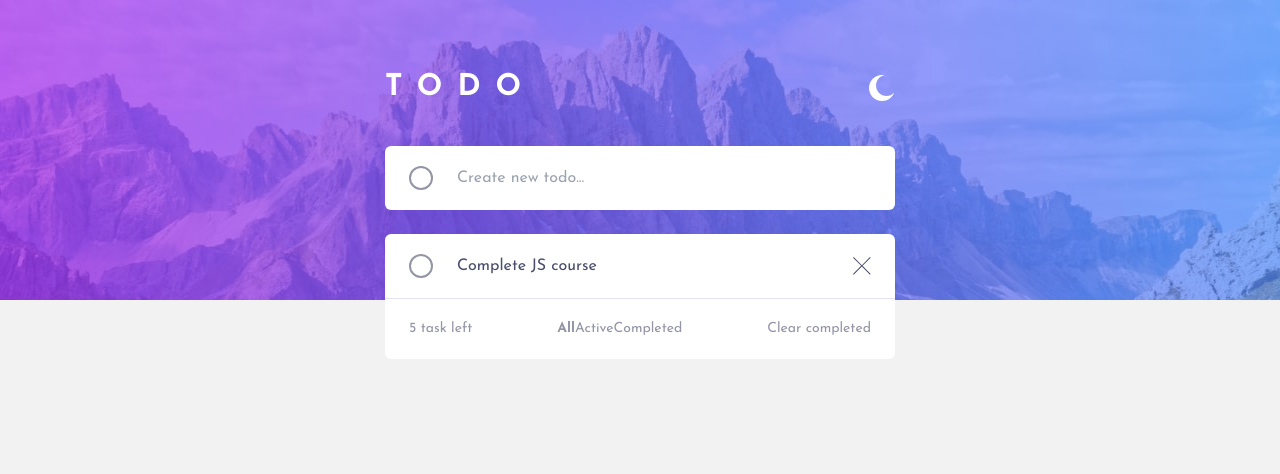
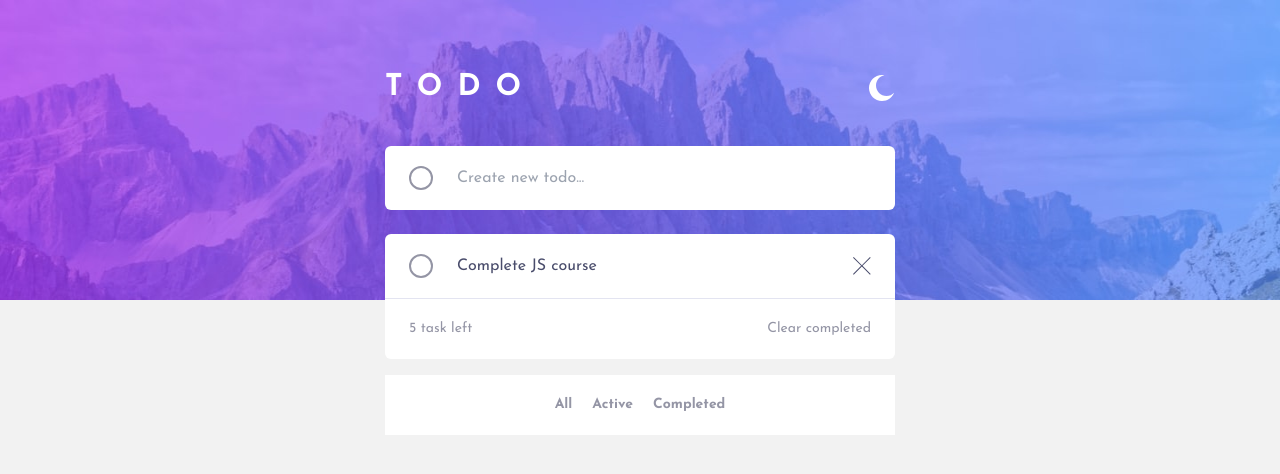
Before and after one commit to webmasterft/FrontEnd-Mentor-React-todo-app, a React (Create React App) app: page / in a window 1280 px wide. Shown: the top 474 px of the page. Built offline with nearby package versions, Linux system fonts and the light colour scheme.

Commit message:
Components

```diff
--- a/src/App.js
+++ b/src/App.js
@@ -1,50 +1,20 @@
 import './App.css';
-import MoonIcon from './components/icons/MoonIcon.jsx';
-import CrossIcon from './components/icons/CrossIcon';
+import Header from './components/Header';
+import TodoList from './components/TodoList';
+import TodoComputed from './components/TodoComputed';
+import TodoCreate from './components/TodoCreate';
+import TodoFilter from './components/TodoFilter';
+
 function App() {
   return (
     <>
       <div className="container mx-auto max-w-[540px]">
-        <header className="pt-[48px] md:pt-[70px]">
-          <div className="flex flex-row justify-between">
-            <h1 className="uppercase font-bold text-white text-3xl md:text-text-4xl tracking-[15px]">
-              Todo
-            </h1>
-            <button className="shrink-0">
-              <MoonIcon />
-            </button>
-          </div>
-          <form className="mt-[40px] mb-[24px] w-full bg-white rounded-md py-[20px] px-[24px] overflow-hidden flex items-center gap-[24px]">
-            <span className="rounded-full w-[24px] h-[24px] border-2 block shrink-0 border-gray"></span>
-            <input
-              className="w-full text-gray outline-none"
-              type="text"
-              placeholder="Create new todo..."
-            ></input>
-          </form>
-        </header>
+        <Header />
+        <TodoCreate />
         <main>
-          <div className="rounded-md bg-white [&>article]:py-[20px] [&>article]:px-[24px] [&>article]:gap-[24px] [&>article]:flex [&>article]:border-b-gray3  [&>article]:border-b">
-            <article>
-              <button className="flex-none">
-                <span className="rounded-full w-[24px] h-[24px] border-2 block shrink-0 border-gray"></span>
-              </button>
-              <p className="grow text-purple">Complete JS course</p>
-              <button className="flex-none">
-                <CrossIcon />
-              </button>
-            </article>
-
-            <section className="flex py-[20px] px-[24px] justify-between text-gray text-sm">
-              <span>5 task left</span>
-              <div>
-                <button className="font-bold">All</button>
-                <button>Active</button>
-                <button>Completed</button>
-              </div>
-              <button>Clear completed</button>
-            </section>
-          </div>
+          <TodoList />
+          <TodoComputed />
+          <TodoFilter />
         </main>
       </div>
     </>
--- /dev/null
+++ b/src/components/Header.jsx
@@ -0,0 +1,19 @@
+import React from 'react';
+import MoonIcon from './icons/MoonIcon.jsx';
+
+const Header = () => {
+  return (
+    <header className="pt-[48px] md:pt-[70px]">
+      <div className="flex flex-row justify-between">
+        <h1 className="uppercase font-bold text-white text-3xl md:text-text-4xl tracking-[15px]">
+          Todo
+        </h1>
+        <button className="shrink-0">
+          <MoonIcon />
+        </button>
+      </div>
+    </header>
+  );
+};
+
+export default Header;
--- /dev/null
+++ b/src/components/TodoComputed.jsx
@@ -0,0 +1,12 @@
+import React from 'react';
+
+const TodoComputed = () => {
+  return (
+    <section className="flex py-5 px-6 justify-between text-gray text-sm bg-white  rounded-bl-md rounded-br-md">
+      <span>5 task left</span>
+      <button>Clear completed</button>
+    </section>
+  );
+};
+
+export default TodoComputed;
--- /dev/null
+++ b/src/components/TodoCreate.jsx
@@ -0,0 +1,16 @@
+import React from 'react';
+
+const TodoCreate = () => {
+  return (
+    <form className="mt-[40px] mb-[24px] w-full bg-white rounded-md py-5 px-6 overflow-hidden flex items-center gap-[24px]">
+      <span className="rounded-full w-[24px] h-[24px] border-2 block shrink-0 border-gray"></span>
+      <input
+        className="w-full text-gray outline-none"
+        type="text"
+        placeholder="Create new todo..."
+      ></input>
+    </form>
+  );
+};
+
+export default TodoCreate;
--- /dev/null
+++ b/src/components/TodoFilter.jsx
@@ -0,0 +1,13 @@
+import React from 'react';
+
+const TodoFilter = () => {
+  return (
+    <section className="mt-[16px] flex py-5 px-6 text-gray text-sm items-center justify-center gap-5 bg-white">
+      <button className="font-bold">All</button>
+      <button className="font-bold">Active</button>
+      <button className="font-bold">Completed</button>
+    </section>
+  );
+};
+
+export default TodoFilter;
--- /dev/null
+++ b/src/components/TodoItem.jsx
@@ -0,0 +1,18 @@
+import React from 'react';
+import CrossIcon from './icons/CrossIcon';
+
+const TodoItem = () => {
+  return (
+    <article>
+      <button className="flex-none">
+        <span className="rounded-full w-[24px] h-[24px] border-2 block shrink-0 border-gray"></span>
+      </button>
+      <p className="grow text-purple">Complete JS course</p>
+      <button className="flex-none">
+        <CrossIcon />
+      </button>
+    </article>
+  );
+};
+
+export default TodoItem;
--- /dev/null
+++ b/src/components/TodoList.jsx
@@ -0,0 +1,12 @@
+import React from 'react';
+import TodoItem from './TodoItem';
+
+const TodoList = () => {
+  return (
+    <div className=" rounded-tl-md rounded-tr-md bg-white [&>article]:py-5 [&>article]:px-6 [&>article]:gap-[24px] [&>article]:flex [&>article]:border-b-gray3  [&>article]:border-b">
+      <TodoItem />
+    </div>
+  );
+};
+
+export default TodoList;
```
